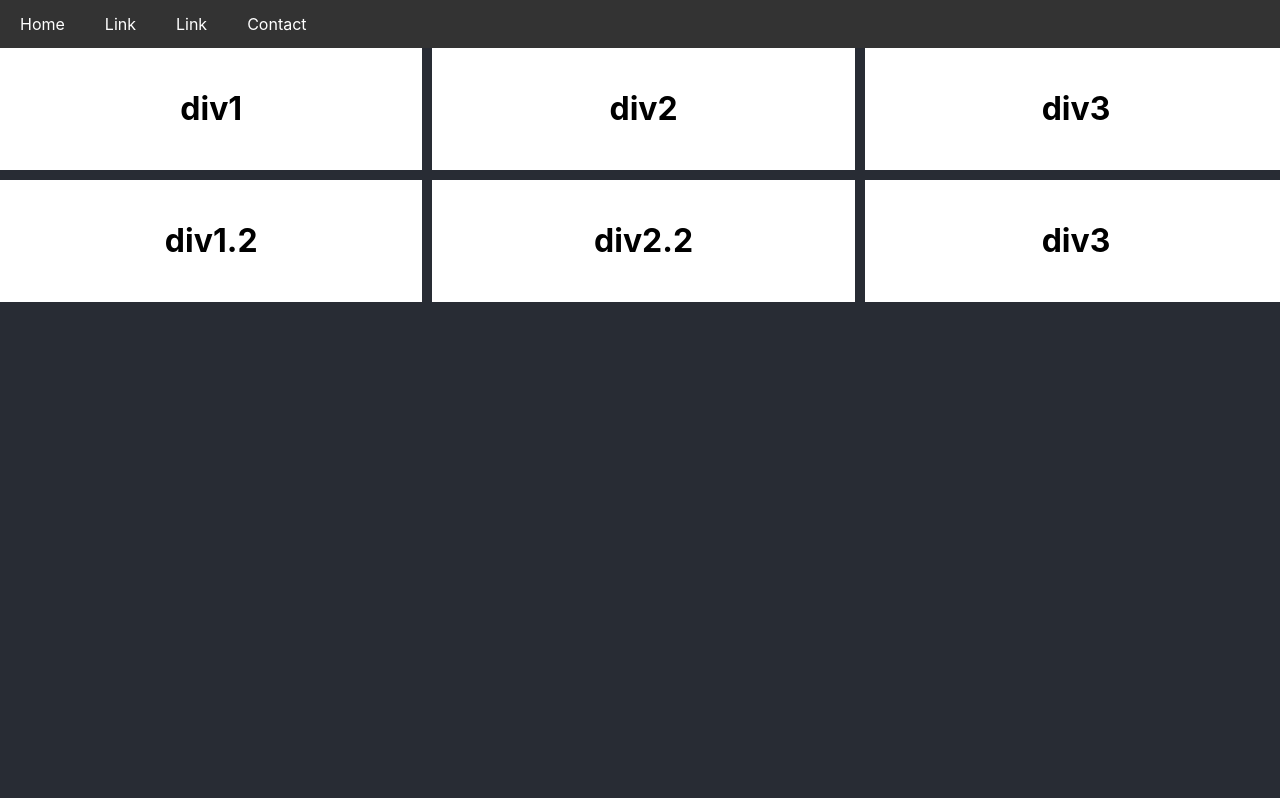
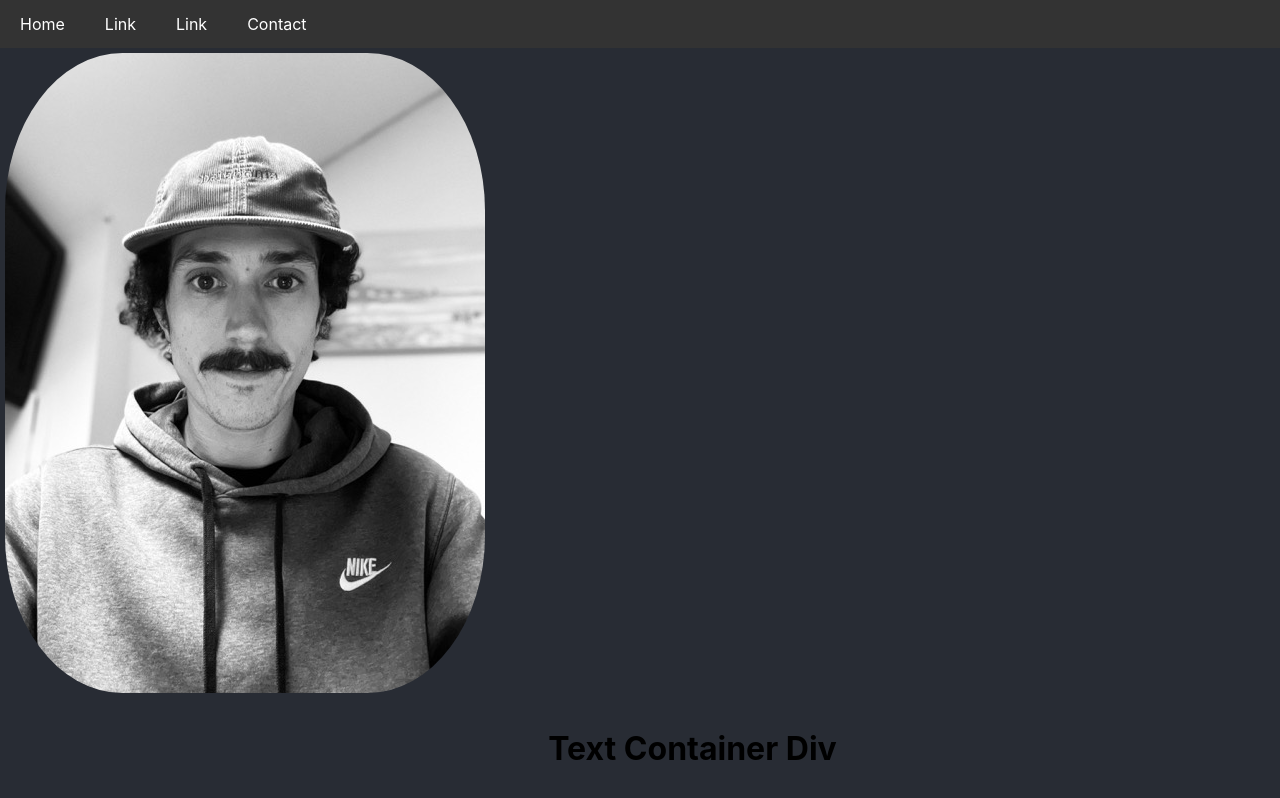
Before and after one commit to LewisMoore0/portfolio, a React (Create React App) app: page / in a window 1280 px wide. Shown: the top 798 px of the page. Built offline with nearby package versions, Linux system fonts and the light colour scheme.

Commit message:
Play around with css grid

```diff
--- a/src/App.css
+++ b/src/App.css
@@ -15,25 +15,24 @@
 
 .wrapper {
   display: grid;
-  column-gap: 10px;
-  row-gap: 10px;
+  grid-template-columns: 1fr 1fr 1fr;
+  grid-template-rows: 3fr 1fr;
+  gap: 10px 10px;
+
 }
 
-.container {
-  display: grid;
-  grid-template-columns: 33% 33% 33%;
-  grid-template-rows: masonry;
-  column-gap: 10px;
-  row-gap: 10px;
+.portrait {
+  grid-column: 1;
+  grid-row: 1;
+  padding: 5px;
+  border-radius: 25%;
+}
+
+.text-container {
+  grid-column: 2 / 3;
+  grid-row: 2;
   text-align: center;
   background-color: #282c34;
-}
-
-.column {
-  background-color: white;
-  display: grid;
-  justify-content: center;
-  padding: 20px;
 }
 
 body {
--- a/src/App.js
+++ b/src/App.js
@@ -4,31 +4,12 @@ import { Banner } from './Banner';
 function App() {
   return (
     <div className="App">
-         <Banner />
-
+      <Banner />
       <div className='wrapper'>
-      <div className='container'>
-        <div className='column'>
-            <h1> div1 </h1>
+          <img className='portrait' src='IMG_0168 Medium.jpeg'></img>
+        <div className='text-container'>
+          <h1>Text Container Div</h1>
         </div>
-        <div className='column'>
-            <h1> div2 </h1>
-        </div>
-        <div className='column'>
-            <h1> div3 </h1>
-        </div>
-      </div>
-      <div className='container'>
-        <div className='column'>
-            <h1> div1.2 </h1>
-        </div>
-        <div className='column'>
-            <h1> div2.2 </h1>
-        </div>
-        <div className='column'>
-            <h1> div3 </h1>
-        </div>
-      </div>
       </div>
     </div>
 
```
Also changed, not shown: public/IMG_0168 Medium.jpeg (added).
